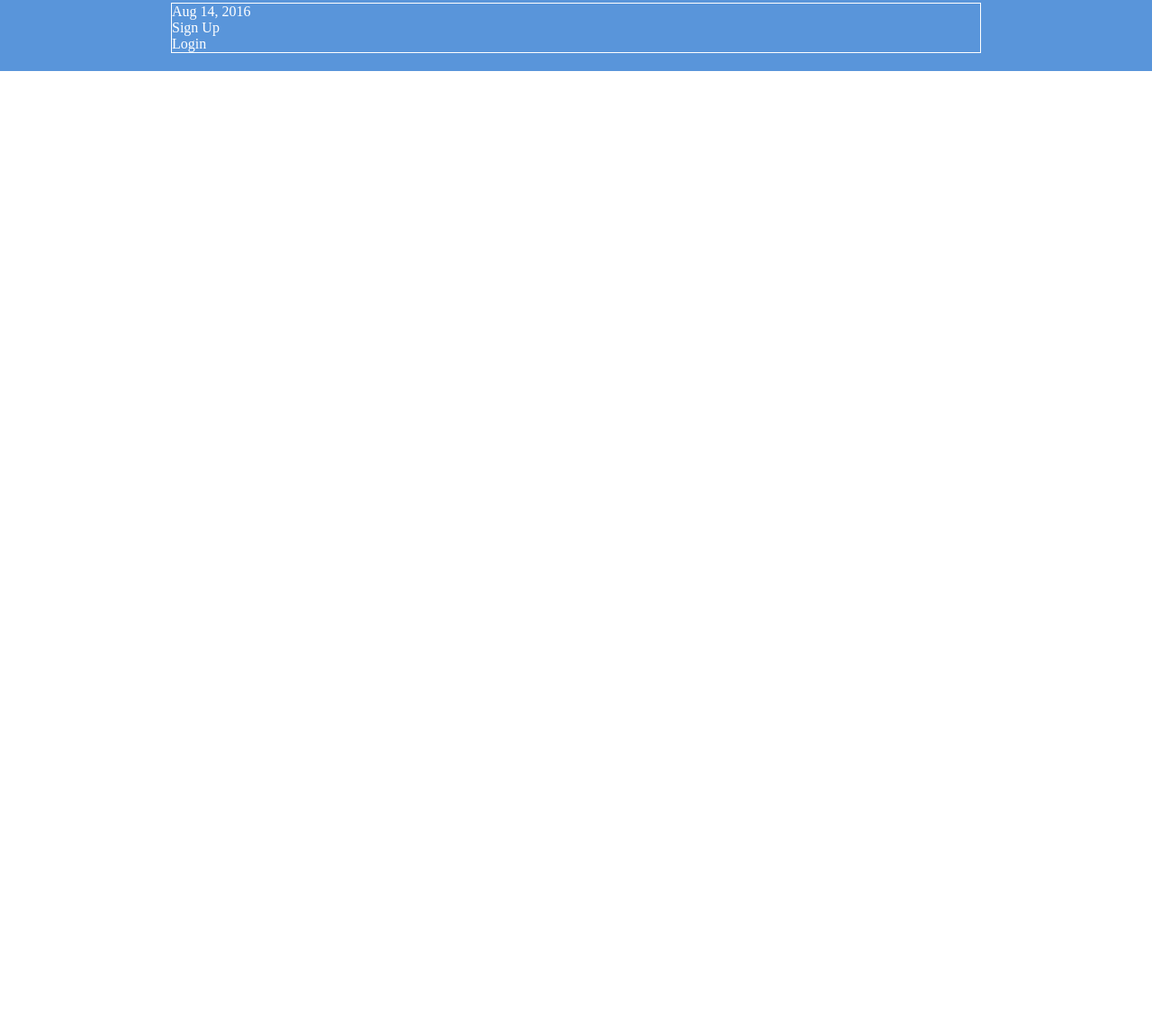
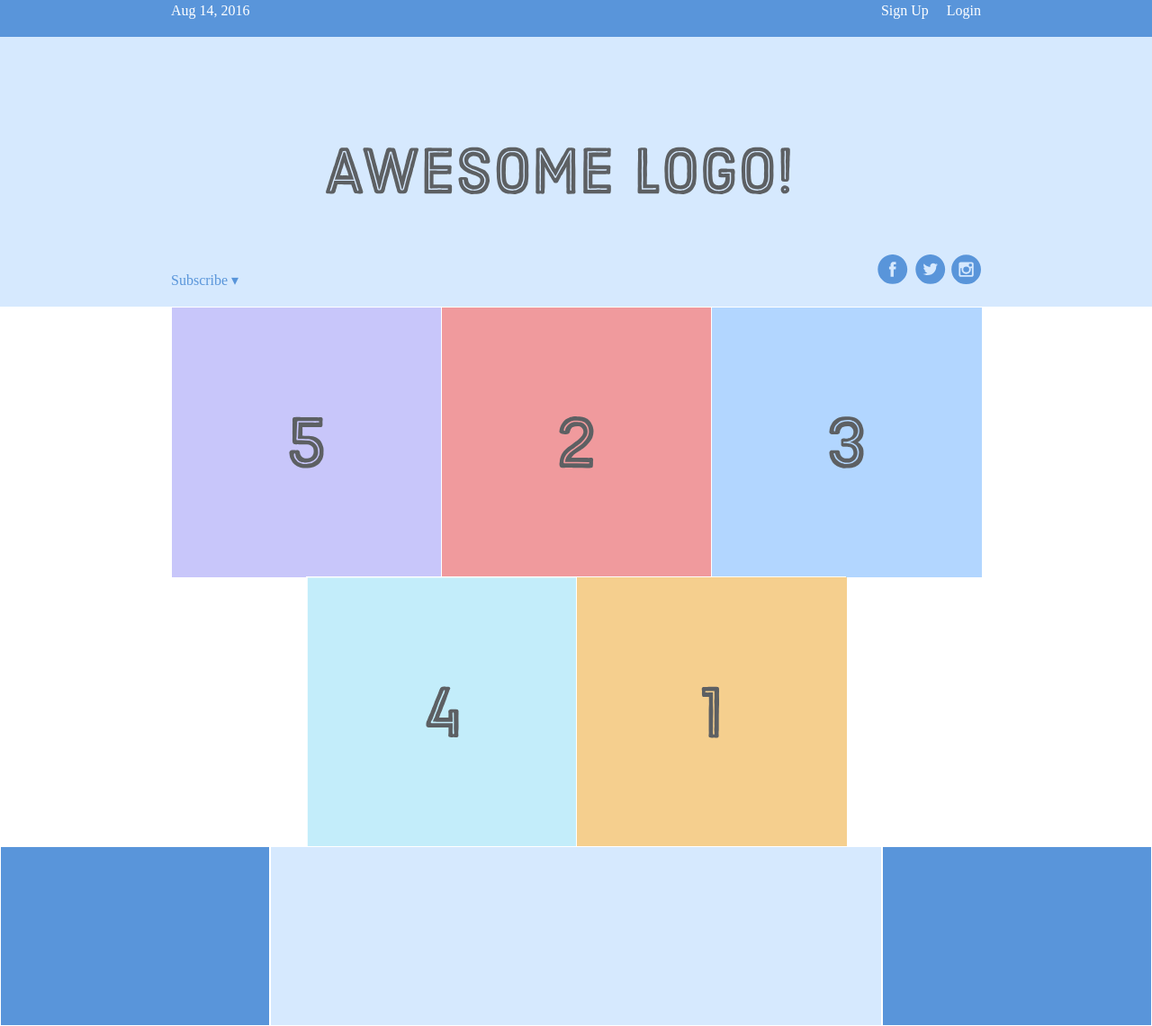
Before and after one commit to MohamedEmadFahmy/The-Odin-Project, a plain HTML site: page flexbox/example/index.html in a window 1280 px wide. Shown: the part 17-1158 px from the top of the page at 90% size. Before the commit the page ends 800 px from the top, so only its background shows below. Drawn offline with Linux system fonts and the light colour scheme.

Commit message:
Finish the https://www.internetingishard.com/html-and-css/flexbox/ flexbox examples

```diff
--- a/flexbox/example/index.html
+++ b/flexbox/example/index.html
@@ -10,10 +10,43 @@
 <body>
     <div class='menu-container'>
         <div class='menu'>
-          <div class='date'>Aug 14, 2016</div>
-          <div class='signup'>Sign Up</div>
-          <div class='login'>Login</div>
+            <div class='date'>Aug 14, 2016</div>
+            <!-- <div class='links'> -->
+              <div class='signup'>Sign Up</div>      <!-- This is nested now -->
+              <div class='login'>Login</div>         <!-- This one too! -->
+            <!-- </div> -->
         </div>
-      </div>
+    </div>
+    <div class='header-container'>
+        <div class='header'>
+          <div class='subscribe'>Subscribe &#9662;</div>
+          <div class='logo'><img src='images/awesome-logo.svg'/></div>
+          <div class='social'><img src='images/social-icons.svg'/></div>
+        </div>
+    </div>
+    <div class='photo-grid-container'>
+        <div class='photo-grid'>
+          <div class='photo-grid-item first-item'>
+            <img src='images/one.svg'/>
+          </div>
+          <div class='photo-grid-item'>
+            <img src='images/two.svg'/>
+          </div>
+          <div class='photo-grid-item'>
+            <img src='images/three.svg'/>
+          </div>
+          <div class='photo-grid-item'>
+            <img src='images/four.svg'/>
+          </div>
+          <div class='photo-grid-item last-item'>
+            <img src='images/five.svg'/>
+          </div>
+        </div>
+    </div>
+    <div class='footer'>
+        <div class='footer-item footer-one'></div>
+        <div class='footer-item footer-two'></div>
+        <div class='footer-item footer-three'></div>
+    </div>
 </body>
 </html>
--- a/flexbox/example/style.css
+++ b/flexbox/example/style.css
@@ -10,9 +10,98 @@
     padding: 20px 0;
     display: flex;
     justify-content: center;
+    /* justify-content: flex-start;
+    /* justify-content: flex-end; */
+    /* justify-content: space-around; */
+    /* justify-content: space-between; */
   }
 
   .menu {
-    border: 1px solid #fff;  /* For debugging */
+    /* border: 1px solid #fff;  For debugging */
     width: 900px;
+    display: flex;
+    justify-content: space-between;
   }
+  .links {
+    /* border: 1px solid #fff;  For debugging */
+    display: flex;
+    justify-content: flex-end;
+  }
+
+  .login {
+    margin-left: 20px;
+  }
+  .header-container {
+    color: #5995DA;
+    background-color: #D6E9FE;
+    display: flex;
+    justify-content: center;
+  }
+
+  .header {
+    width: 900px;
+    height: 300px;
+    display: flex;
+    justify-content: space-between;
+    align-items: center;
+
+    /* align-items: flex-start; */
+    /* align-items: flex-end; */
+    /* align-items: stretch; */
+    /* align-items: baseline; */
+  }
+  .photo-grid-container {
+    display: flex;
+    justify-content: center;
+  }
+
+  .photo-grid {
+    width: 900px;
+    display: flex;
+    /* justify-content: flex-start; */
+    justify-content: center;
+    flex-wrap: wrap;
+    /* flex-direction: row-reverse; */
+    flex-direction: row;
+    align-items: center;
+  }
+
+  .photo-grid-item {
+    border: 1px solid #fff;
+    width: 300px;
+    height: 300px;
+  }
+  .first-item {
+    order: 1;
+  }
+
+  .last-item {
+    order: -1;
+  }
+  .social, .subscribe {
+    align-self: flex-end;
+    /* align-self overwrites the align-items property given by the parent. it has center, flex-start, flex-end, stretch, baseline like align items */
+    margin-bottom: 20px;
+  }
+  .footer {
+    display: flex;
+    justify-content: space-between;
+  }
+
+  .footer-item {
+    border: 1px solid #fff;
+    background-color: #D6E9FE;
+    height: 200px;
+    flex: 1; /* tells the items how much to grow. The higher the number the bigger */
+  }
+  .footer-three {
+    flex: 2; /* item 3 will be twice the size of 1 and 2*/
+  }
+  .footer-one, .footer-three {
+  background-color: #5995DA;
+  flex: initial; /* initial makes the box have a fixed size. When you resize the browser window, you’ll see that only the middle box in the footer gets resized.*/
+  width: 300px;
+}
+.signup {
+    margin-left: auto; /* takes up all the space possible from the left*/
+  }
```
Also changed, not shown: flexbox/Notes/Screenshot_3.png (added).
